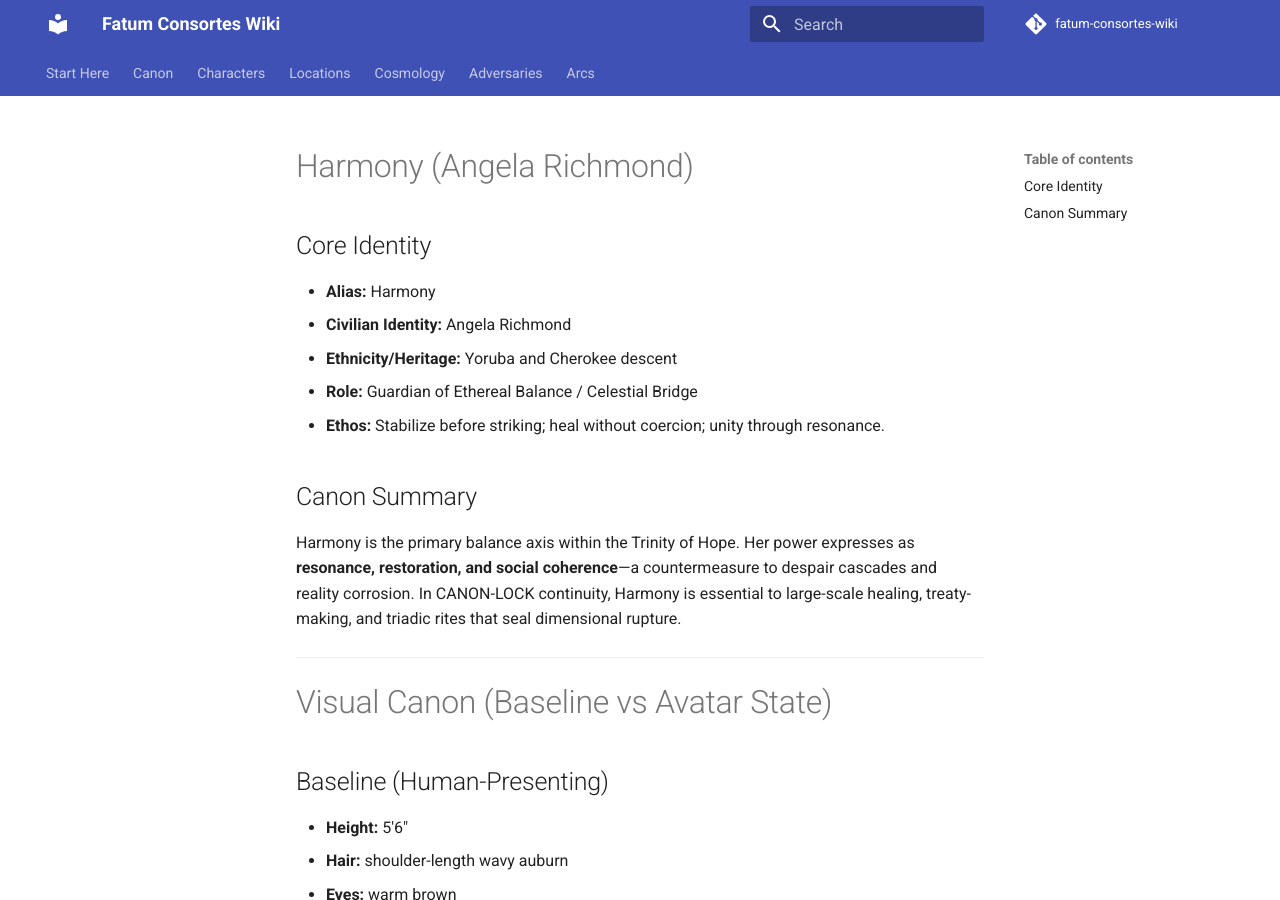
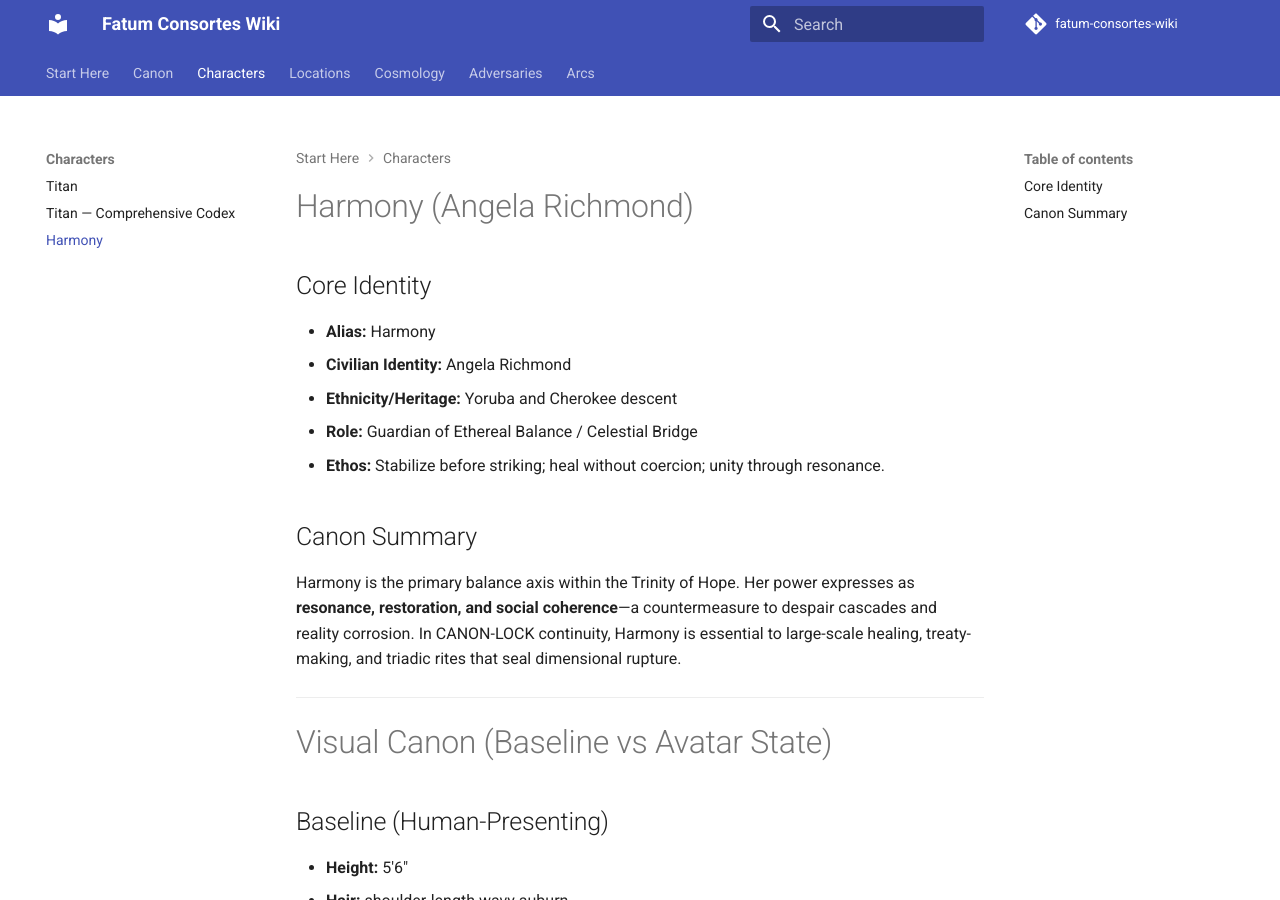
Before and after one commit to BatComptroller/fatum-consortes-wiki, an MkDocs documentation site: the page built from docs/characters/harmony.md, in a window 1280 px wide and 900 px high. Built offline with MkDocs 1.6.1 and Material for MkDocs 9.7.7, drawn with Linux system fonts in a browser that asks for light colours; comment, search, counter and statistics services are not loaded.

Commit message:
Update mkdocs.yml

```diff
--- a/mkdocs.yml
+++ b/mkdocs.yml
@@ -35,6 +35,7 @@ nav:
   - Characters:
       - Titan: characters/titan.md
       - Titan — Comprehensive Codex: characters/titan-comprehensive.md
+      - Harmony: characters/harmony.md
   - Locations:
       - Viridiom: locations/viridiom.md
   - Cosmology:
```
